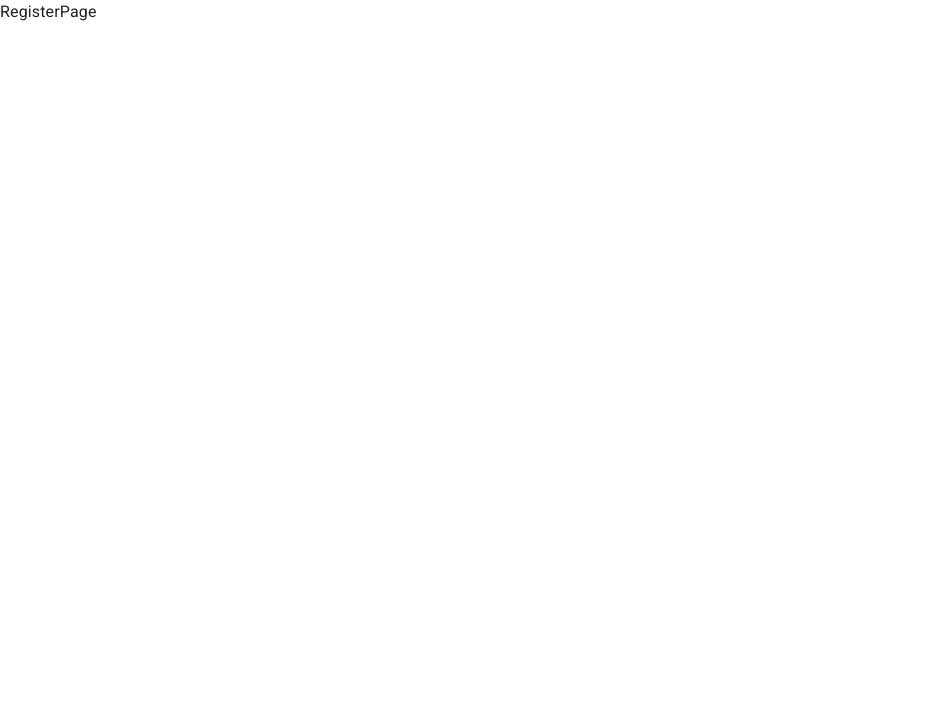
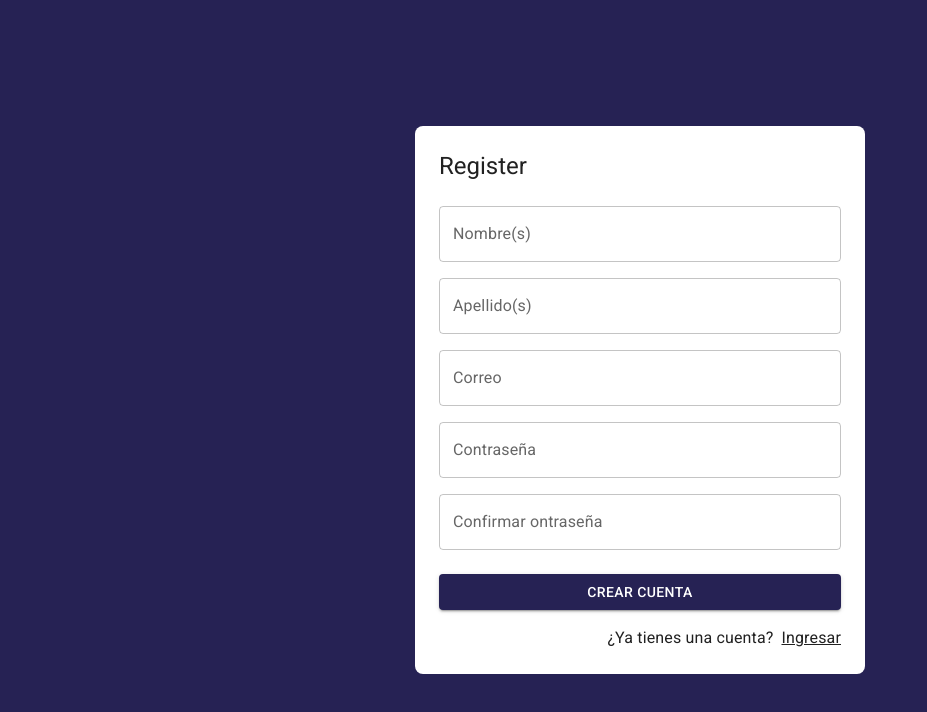
Before and after one commit to Walter-Daniel/journal-project-frontend, a React (Vite) app: page /auth/register in a window 1280 px wide. Shown: the top 712 px of the page, without its empty margins (0-927 px from the left). Built offline with nearby package versions, Linux system fonts and the light colour scheme.

Commit message:
Layout Register

```diff
--- a/src/auth/pages/RegisterPage.jsx
+++ b/src/auth/pages/RegisterPage.jsx
@@ -1,7 +1,78 @@
-import React from 'react'
+import { Google } from '@mui/icons-material';
+import { Button, Grid, Link, TextField, Typography } from '@mui/material';
+import { Link as RouterLink } from 'react-router-dom';
+import { AuthLayout } from '../layout/AuthLayout';
 
 export const RegisterPage = () => {
   return (
-    <div>RegisterPage</div>
+    <AuthLayout title='Register'>
+      <form>
+          <Grid container>
+
+            <Grid item xs={ 12 } sx={{ mt: 2 }}>
+              <TextField
+                label="Nombre(s)"
+                type="text"
+                placeholder='Martín'
+                fullWidth
+              />
+            </Grid>
+
+            <Grid item xs={ 12 } sx={{ mt: 2 }}>
+              <TextField
+                label="Apellido(s)"
+                type="text"
+                placeholder='Robles'
+                fullWidth
+              />
+            </Grid>
+
+            <Grid item xs={ 12 } sx={{ mt: 2 }}>
+              <TextField
+                label="Correo"
+                type="email"
+                placeholder='correo@mail.com'
+                fullWidth
+              />
+            </Grid>
+
+            <Grid item xs={ 12 } sx={{ mt: 2 }}>
+              <TextField
+                label="Contraseña"
+                type="password"
+                placeholder='contraseña'
+                fullWidth
+              />
+            </Grid>
+
+            <Grid item xs={ 12 } sx={{ mt: 2 }}>
+              <TextField
+                label="Confirmar ontraseña"
+                type="password"
+                placeholder='contraseña'
+                fullWidth
+              />
+            </Grid>
+
+            <Grid container spacing={ 2 } sx={{ mb: 2, mt: 1 }}>
+
+              <Grid item xs={ 12 }>
+                <Button variant='contained' fullWidth>
+                  Crear cuenta
+                </Button>
+              </Grid>
+
+            </Grid>
+
+            <Grid container direction='row' justifyContent='end'>
+              <Typography sx={{ mr: 1 }}>¿Ya tienes una cuenta?</Typography>
+              <Link component={ RouterLink } color='inherit' to="/auth/login">
+                Ingresar
+              </Link>
+            </Grid>
+
+          </Grid>
+        </form>
+    </AuthLayout>
   )
 }
```
